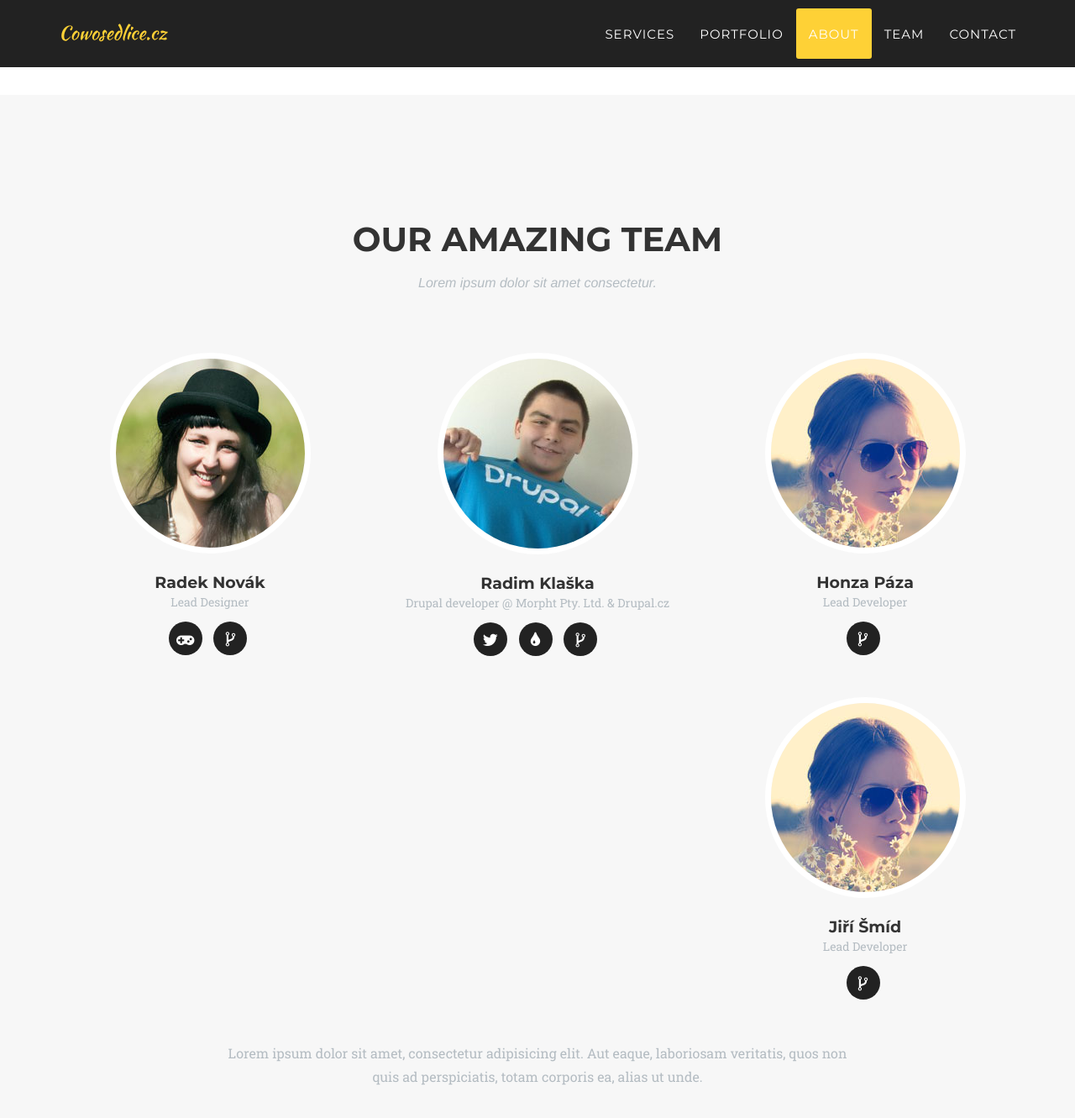
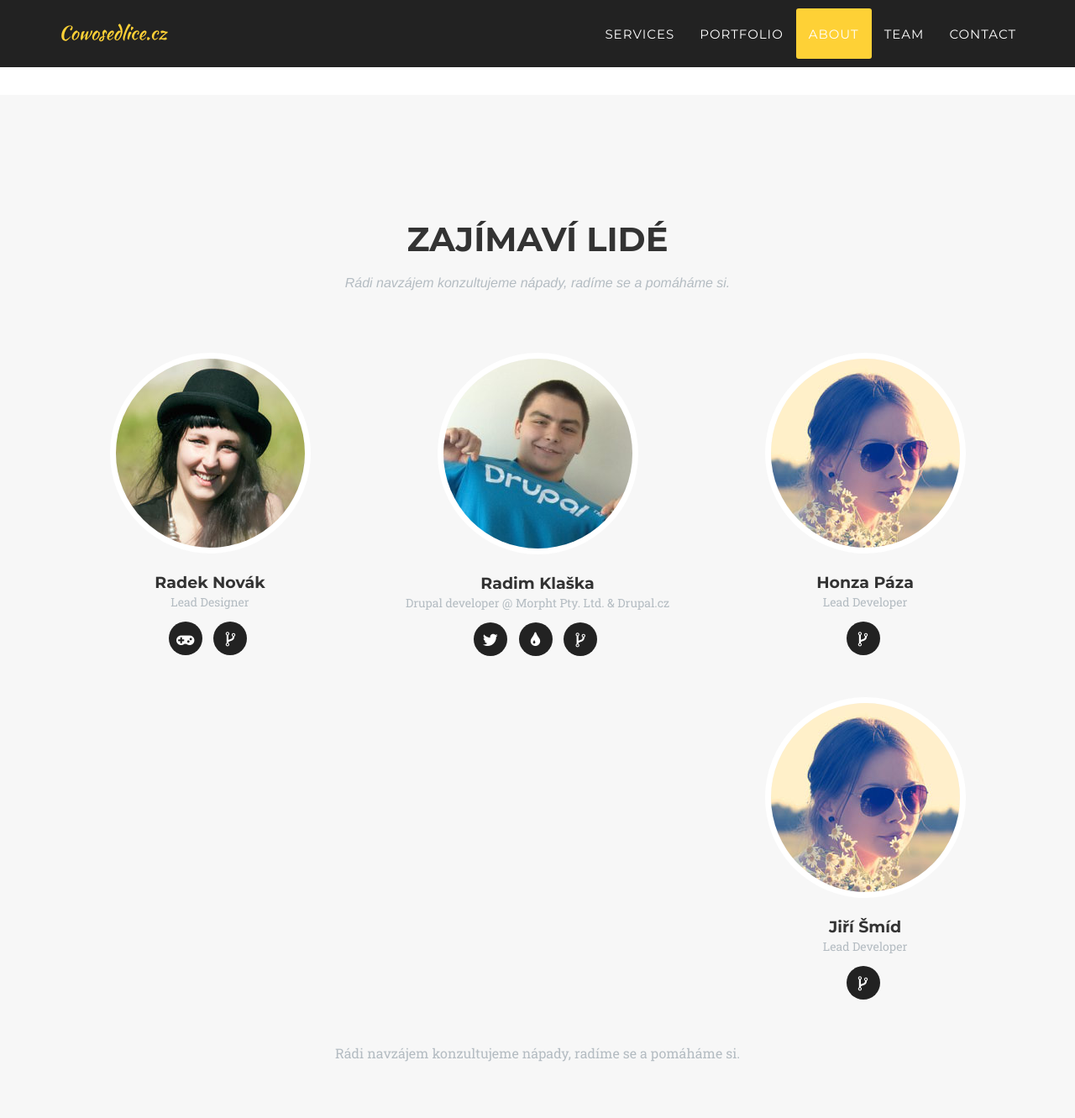
Before and after one commit to cowosedlice/cowosedlice.cz, a Jekyll site: the page built from index.html, in a window 1280 px wide and 1400 px high, scrolled down 4311 px. Shown: the top 1331 px of the window at 84% size. Built offline with Jekyll 4.4.1, drawn with Linux system fonts in a browser that asks for light colours; some web fonts are replaced.

Commit message:
People: Convert everything to variables. + some content.

```diff
--- a/_config.yml
+++ b/_config.yml
@@ -34,6 +34,8 @@ history-cta2: přijď.
 history-cta3: Přidej se!,
 
 # Team names, titles and social links
+people-heading: Zajímaví lidé
+people-subheading: Rádi navzájem konzultujeme nápady, radíme se a pomáháme si.
 people:
 - name: Radek Novák
   pic: 1
@@ -68,6 +70,7 @@ people:
   social:
     - title: code-fork
       url: https://github.com/jirismid
+people-footer: Klidně se připoj na náš Slack a na něco se nás zeptej.<br>Rádi třeba s něčím poradíme.
 
 # Social networks usernames (many more available: google-plus, flickr, dribbble, pinterest, instagram, tumblr, linkedin, etc.)
 social:
--- a/_includes/team.html
+++ b/_includes/team.html
@@ -3,8 +3,8 @@
         <div class="container">
             <div class="row">
                 <div class="col-lg-12 text-center">
-                    <h2 class="section-heading">Our Amazing Team</h2>
-                    <h3 class="section-subheading text-muted">Lorem ipsum dolor sit amet consectetur.</h3>
+                    <h2 class="section-heading">{{site.people-heading}}</h2>
+                    <h3 class="section-subheading text-muted">{{site.people-subheading}}</h3>
                 </div>
             </div>
             <div class="row">
@@ -30,7 +30,7 @@
             </div>
             <div class="row">
                 <div class="col-lg-8 col-lg-offset-2 text-center">
-                    <p class="large text-muted">Lorem ipsum dolor sit amet, consectetur adipisicing elit. Aut eaque, laboriosam veritatis, quos non quis ad perspiciatis, totam corporis ea, alias ut unde.</p>
+                    <p class="large text-muted">{{site.people-subheading}}</p>
                 </div>
             </div>
         </div>
```
